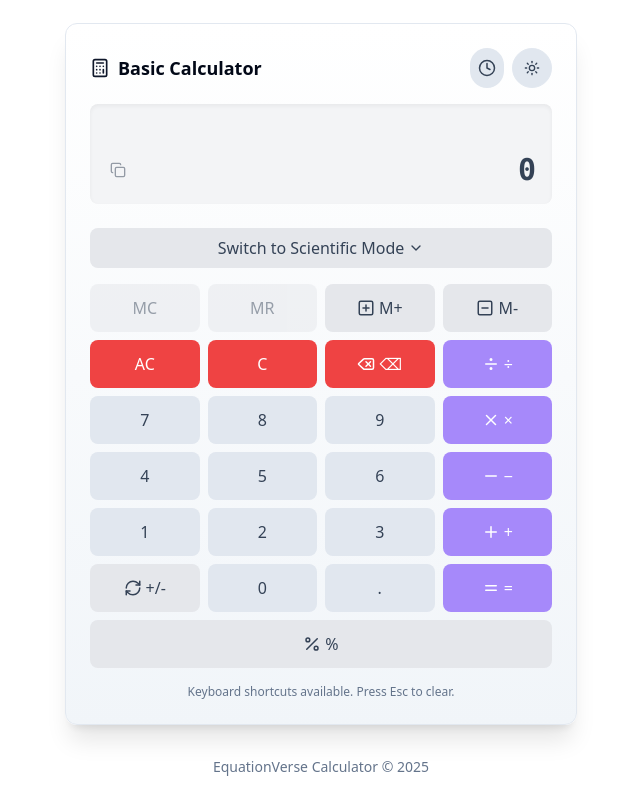
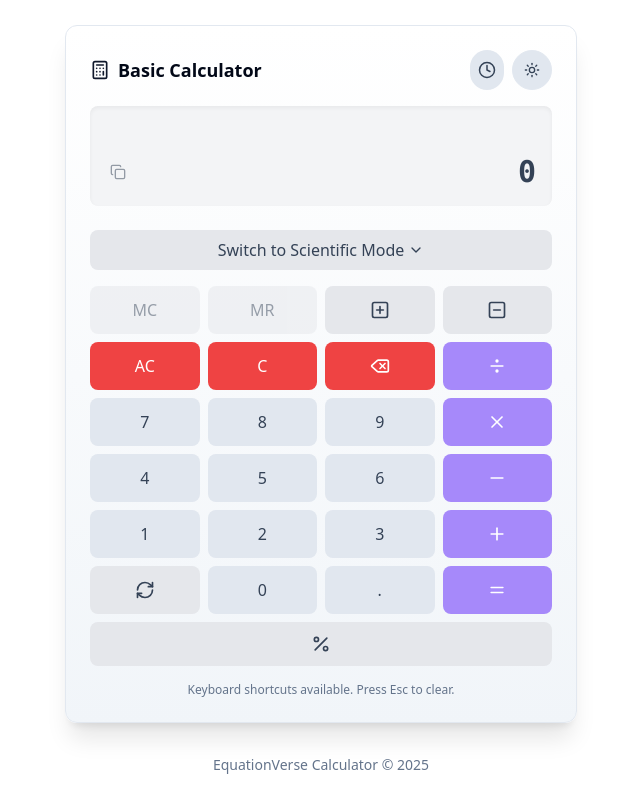
Before and after one commit to ChiragAgg5k/equation-verse-calculator, a React (Vite) app: page / in a window 1280 px wide. Shown: the whole page, without its empty margins (319-959 px from the left). Built offline with nearby package versions, Linux system fonts and the light colour scheme.

Commit message:
Fix: Remove extra symbols from buttons
Remove extra symbols from the calculator buttons.

```diff
--- a/src/components/Calculator/BasicKeypad.tsx
+++ b/src/components/Calculator/BasicKeypad.tsx
@@ -1,3 +1,4 @@
+
 import React from "react";
 import CalcButton from "./CalcButton";
 import {
@@ -60,14 +61,14 @@ export function BasicKeypad({
         icon={PlusSquare}
         onClick={() => handleMemory(MemoryOperation.Add)}
       >
-        M+
+
       </CalcButton>
       <CalcButton
         variant="memory"
         icon={MinusSquare}
         onClick={() => handleMemory(MemoryOperation.Subtract)}
       >
-        M-
+
       </CalcButton>
 
       <CalcButton variant="clear" onClick={clearAll}>
@@ -77,14 +78,14 @@ export function BasicKeypad({
         C
       </CalcButton>
       <CalcButton variant="clear" icon={Delete} onClick={handleBackspace}>
-        ⌫
+
       </CalcButton>
       <CalcButton
         variant="operator"
         icon={Divide}
         onClick={() => debouncedHandleOperation('/')}
       >
-        ÷
+
       </CalcButton>
 
       <CalcButton variant="number" onClick={() => debouncedAppendDigit('7')}>
@@ -101,7 +102,7 @@ export function BasicKeypad({
         icon={X}
         onClick={() => debouncedHandleOperation('*')}
       >
-        ×
+
       </CalcButton>
 
       <CalcButton variant="number" onClick={() => debouncedAppendDigit('4')}>
@@ -118,7 +119,7 @@ export function BasicKeypad({
         icon={Minus}
         onClick={() => debouncedHandleOperation('-')}
       >
-        −
+
       </CalcButton>
 
       <CalcButton variant="number" onClick={() => debouncedAppendDigit('1')}>
@@ -135,11 +136,11 @@ export function BasicKeypad({
         icon={Plus}
         onClick={() => debouncedHandleOperation('+')}
       >
-        +
+
       </CalcButton>
 
       <CalcButton variant="function" icon={RefreshCw} onClick={toggleSign}>
-        +/-
+
       </CalcButton>
       <CalcButton variant="number" onClick={() => debouncedAppendDigit('0')}>
         0
@@ -148,11 +149,11 @@ export function BasicKeypad({
         .
       </CalcButton>
       <CalcButton variant="equals" icon={Equal} onClick={calculateResult}>
-        =
+
       </CalcButton>
 
       <CalcButton variant="function" icon={Percent} onClick={handlePercentage} className="col-span-4">
-        %
+
       </CalcButton>
     </div>
   );
--- a/src/components/Calculator/CalcButton.tsx
+++ b/src/components/Calculator/CalcButton.tsx
@@ -54,8 +54,9 @@ export function CalcButton({
         className
       )}
     >
-      {Icon ? <Icon className="mr-1" size={18} /> : null}
-      {children}
+      {Icon ?
+        <Icon className="size-5" size={18} /> :
+        children}
     </button>
   );
 }
--- a/src/components/Calculator/ScientificKeypad.tsx
+++ b/src/components/Calculator/ScientificKeypad.tsx
@@ -82,17 +82,19 @@ export function ScientificKeypad({
       </CalcButton>
       <CalcButton
         variant="memory"
+        icon={PlusSquare}
         onClick={() => handleMemory(MemoryOperation.Add)}
         className="text-sm"
       >
-        M+
+
       </CalcButton>
       <CalcButton
         variant="memory"
+        icon={MinusSquare}
         onClick={() => handleMemory(MemoryOperation.Subtract)}
         className="text-sm"
       >
-        M-
+
       </CalcButton>
       <CalcButton
         variant="clear"
@@ -100,7 +102,7 @@ export function ScientificKeypad({
         onClick={handleBackspace}
         className="text-sm"
       >
-        ⌫
+
       </CalcButton>
 
       {/* Second row - Clear, base conversions and basic operators */}
@@ -116,7 +118,7 @@ export function ScientificKeypad({
         icon={Binary}
         className="text-sm"
       >
-        BIN
+
       </CalcButton>
       <CalcButton
         variant="function"
@@ -138,7 +140,7 @@ export function ScientificKeypad({
         onClick={() => debouncedHandleOperation("/")}
         className="text-sm"
       >
-        ÷
+
       </CalcButton>
 
       {/* Third row - Parentheses, powers, roots */}
@@ -162,7 +164,7 @@ export function ScientificKeypad({
         onClick={() => handleScientificFunction("x^2")}
         className="text-sm"
       >
-        x²
+
       </CalcButton>
       <CalcButton
         variant="function"
@@ -170,7 +172,7 @@ export function ScientificKeypad({
         onClick={() => handleScientificFunction("x^3")}
         className="text-sm"
       >
-        x³
+
       </CalcButton>
       <CalcButton
         variant="function"
@@ -178,7 +180,7 @@ export function ScientificKeypad({
         onClick={() => debouncedHandleOperation("^")}
         className="text-sm"
       >
-        x^y
+
       </CalcButton>
       <CalcButton
         variant="operator"
@@ -186,7 +188,7 @@ export function ScientificKeypad({
         onClick={() => debouncedHandleOperation("*")}
         className="text-sm"
       >
-        ×
+
       </CalcButton>
 
       {/* Fourth row - Trig functions and numbers */}
@@ -219,7 +221,7 @@ export function ScientificKeypad({
         onClick={() => debouncedHandleOperation("-")}
         className="text-sm"
       >
-        −
+
       </CalcButton>
 
       {/* Fifth row - Inverse trig and numbers */}
@@ -252,7 +254,7 @@ export function ScientificKeypad({
         onClick={() => debouncedHandleOperation("+")}
         className="text-sm"
       >
-        +
+
       </CalcButton>
 
       {/* Sixth row - Logarithms and numbers */}
@@ -294,7 +296,7 @@ export function ScientificKeypad({
         onClick={() => handleConstant("pi")}
         className="text-sm"
       >
-        π
+
       </CalcButton>
       <CalcButton
         variant="function"
@@ -309,7 +311,7 @@ export function ScientificKeypad({
         onClick={toggleSign}
         className="text-sm"
       >
-        +/-
+
       </CalcButton>
       <CalcButton
         variant="number"
@@ -320,7 +322,6 @@ export function ScientificKeypad({
       </CalcButton>
       <CalcButton
         variant="number"
-        icon={CircleDot}
         onClick={() => debouncedAppendDigit('.')}
         className="text-sm"
       >
@@ -332,7 +333,7 @@ export function ScientificKeypad({
         onClick={calculateResult}
         className="text-sm"
       >
-        =
+
       </CalcButton>
 
       {/* Bottom row - Additional functions */}
@@ -370,7 +371,7 @@ export function ScientificKeypad({
         onClick={handlePercentage}
         className="text-sm"
       >
-        %
+
       </CalcButton>
       <CalcButton
         variant="function"
```
